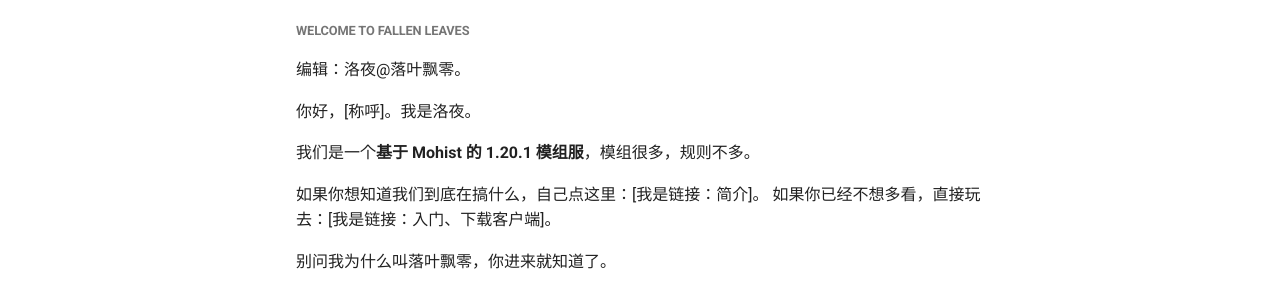
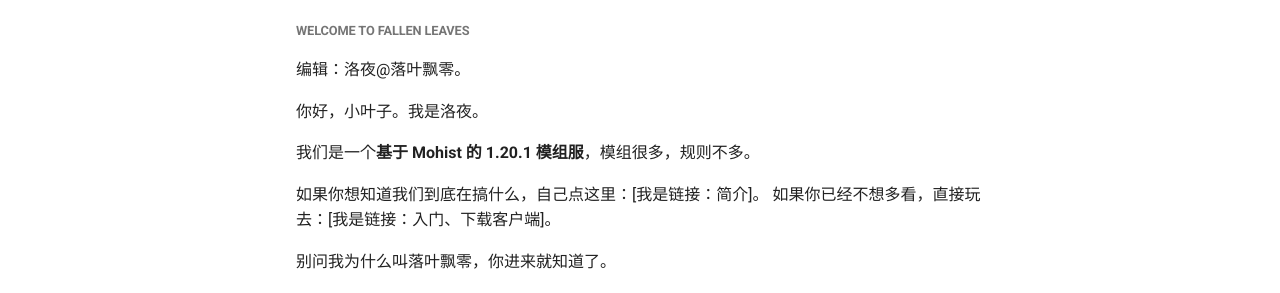
Before and after one commit to Mingxuan6678/layson-wiki, an MkDocs documentation site: the page built from docs/index.md, in a window 1280 px wide and 1012 px high. Shown: the part 210-503 px from the top of the window. Built offline with MkDocs 1.6.1 and Material for MkDocs 9.7.7, drawn with Linux system fonts in a browser that asks for light colours.

Commit message:
对于index.md 留下的[称呼]修改，但其他链接仍未完善。

```diff
--- a/docs/index.md
+++ b/docs/index.md
@@ -3,7 +3,7 @@
 ##### Welcome to Fallen Leaves
 编辑：洛夜@落叶飘零。
 
-你好，[称呼]。我是洛夜。
+你好，小叶子。我是洛夜。
 
 我们是一个**基于 Mohist 的 1.20.1 模组服**，模组很多，规则不多。
 
```
